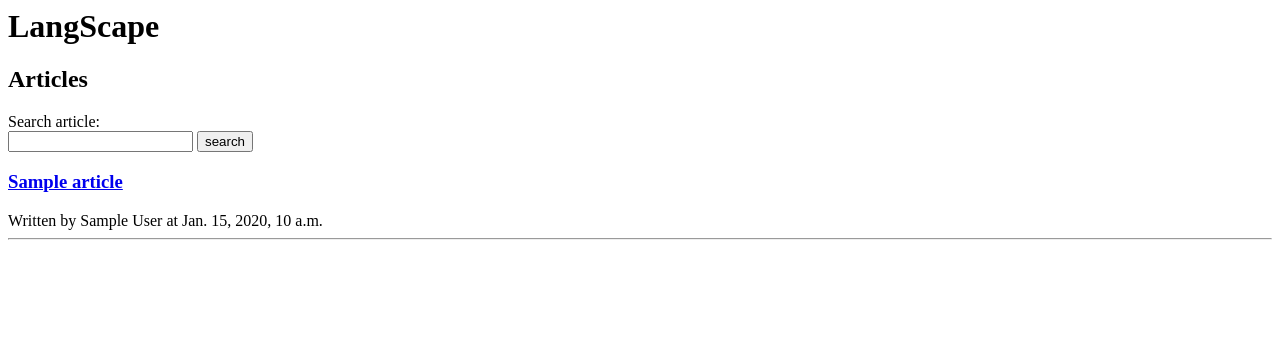
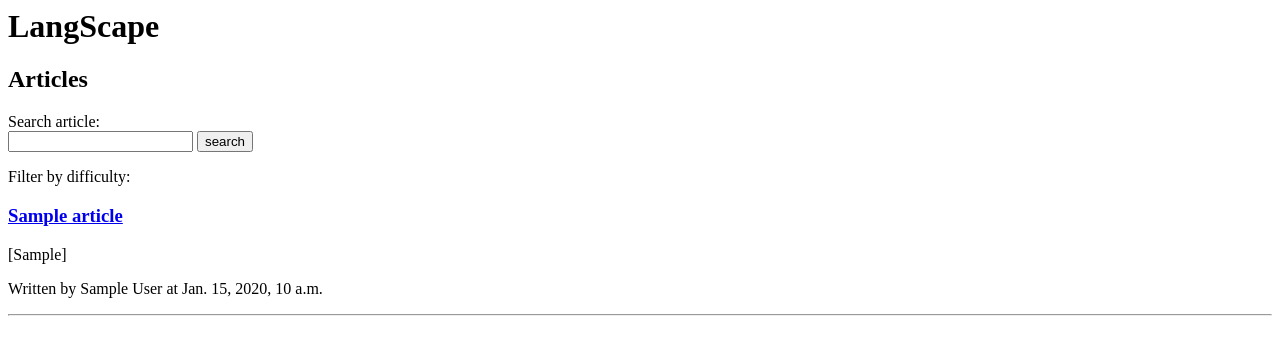
Before and after one commit to ViktorSalimonov/langscape, a Django app: template langscape/templates/articles/article_list.html in a window 1280 px wide. Shown: the top 355 px of the page. Run offline with Django 3.2, Linux system fonts and the light colour scheme; the template is opened without the code that fills it: most values are stand-ins (such as "Sample title", 1, 10 or a date in 2020).

Commit message:
minor refactoring

```diff
--- a/langscape/articles/views/article_view.py
+++ b/langscape/articles/views/article_view.py
@@ -8,9 +8,10 @@ class ArticleListView(ListView):
 
     def get_queryset(self):
         queryset = super(ArticleListView, self).get_queryset()
+
         q = self.request.GET.get("q")
         if q:
-            return queryset.filter(title__icontains=q)
+            queryset = queryset.filter(title__icontains=q)
         return queryset
 
 
--- a/langscape/templates/articles/article_list.html
+++ b/langscape/templates/articles/article_list.html
@@ -2,10 +2,16 @@
 
 {% block content %}
     <h2>Articles</h2>
-    Search article: {% include "articles/article_search.html" %}
+    <div>
+        Search article: {% include "articles/article_search.html" %}
+    </div>
+    <div>
+        Filter by difficulty:
+    </div>
     {% for article in object_list %}
         <h3><a href="{% url 'articles:detail' article.pk %}">{{ article.title }}</a></h3>
-        Written by {{ article.author }} at {{ article.created }}
+        <p>[{{ article.get_difficulty_display }}]</p>
+        <p>Written by {{ article.author }} at {{ article.created }}</p>
         <hr>
     {% endfor %}
 {% endblock content %}
```
